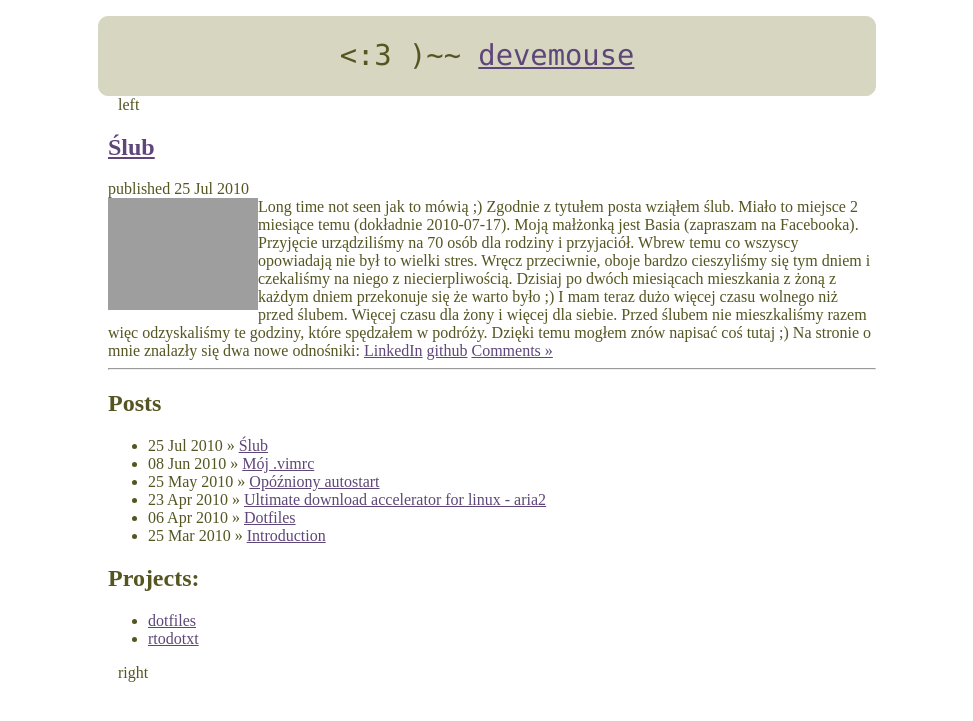
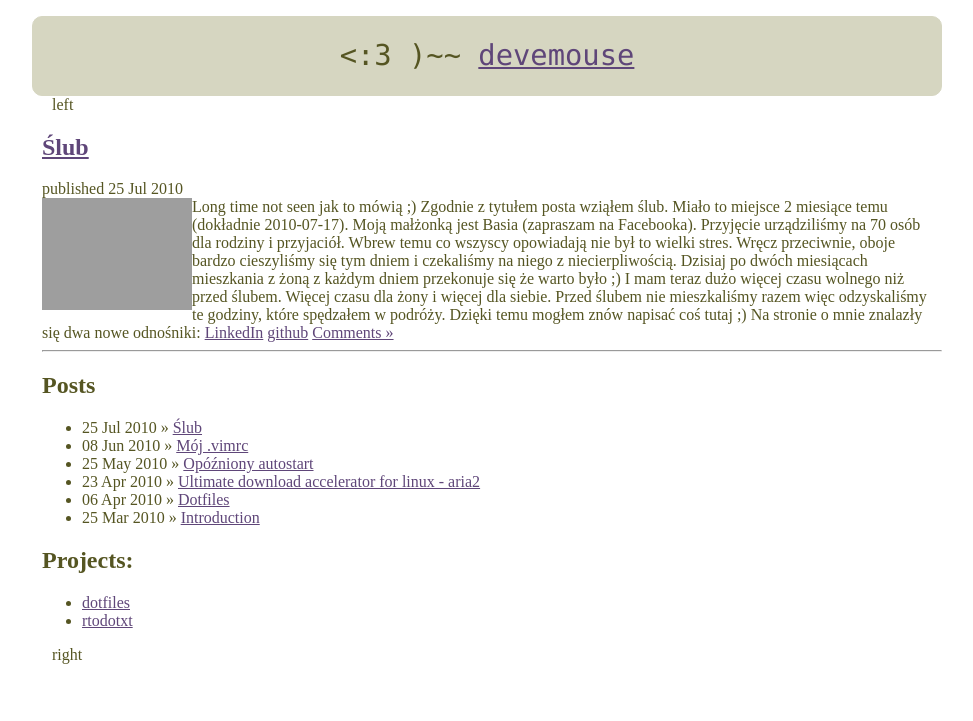
Before and after one commit to devemouse/devemouse.github.com, a Jekyll site: the page built from index.html, in a window 1280 px wide. Shown: the top 721 px of the page, without its empty margins (148-1121 px from the left). Built offline with Jekyll 4.4.1, drawn with Linux system fonts in a browser that asks for light colours; Markdown is read by kramdown in place of the engine named in the settings; grey boxes are pictures that could not be loaded.

Commit message:
fixed width of whole site

```diff
--- a/css/screen.css
+++ b/css/screen.css
@@ -2,8 +2,7 @@ body {
    color:#555522;
    margin-left:auto;
    margin-right:auto;
-   min-width:700px;
-   width:60%;
+   width:900px;
 }
 
 div.title {
@@ -29,6 +28,12 @@ img.alignleft
    size:50%;
 }
 
+#container {
+   margin-left:auto;
+   margin-right:auto;
+   width:900px
+}
+
 .main,.left,.right {
    display:inline;
    float:left;
```
